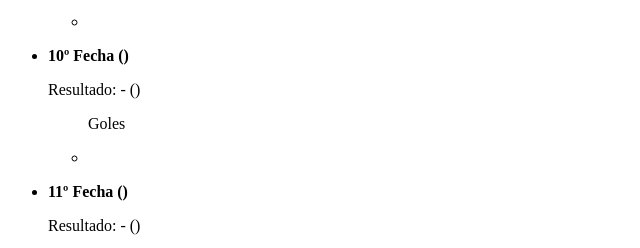
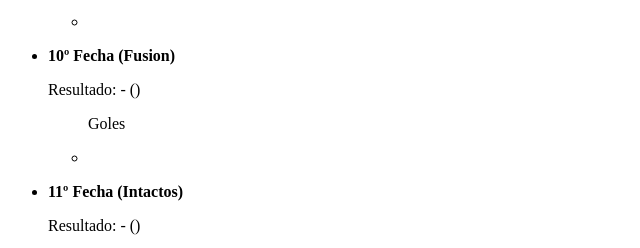
Before and after one commit to marioferreyra/Cabildo_City, a plain HTML site: page Pizzurno_Clausura_2017/fechas.html in a window 1280 px wide. Shown: the part 1419-1667 px from the top of the page, without its empty margins (0-640 px from the left). Drawn offline with Linux system fonts and the light colour scheme.

Commit message:
Nombre de rivales de las ultimas fechas agregados

```diff
--- a/Pizzurno_Clausura_2017/fechas.html
+++ b/Pizzurno_Clausura_2017/fechas.html
@@ -101,7 +101,7 @@
             </li>
 
             <li>
-                <p><b>10º Fecha ()</b></p>
+                <p><b>10º Fecha (Fusion)</b></p>
                 <p>Resultado:  -  ()</p>
                 <ul>
                     <p>Goles</p>
@@ -110,7 +110,7 @@
             </li>
 
             <li>
-                <p><b>11º Fecha ()</b></p>
+                <p><b>11º Fecha (Intactos)</b></p>
                 <p>Resultado:  -  ()</p>
                 <ul>
                     <p>Goles</p>
```
